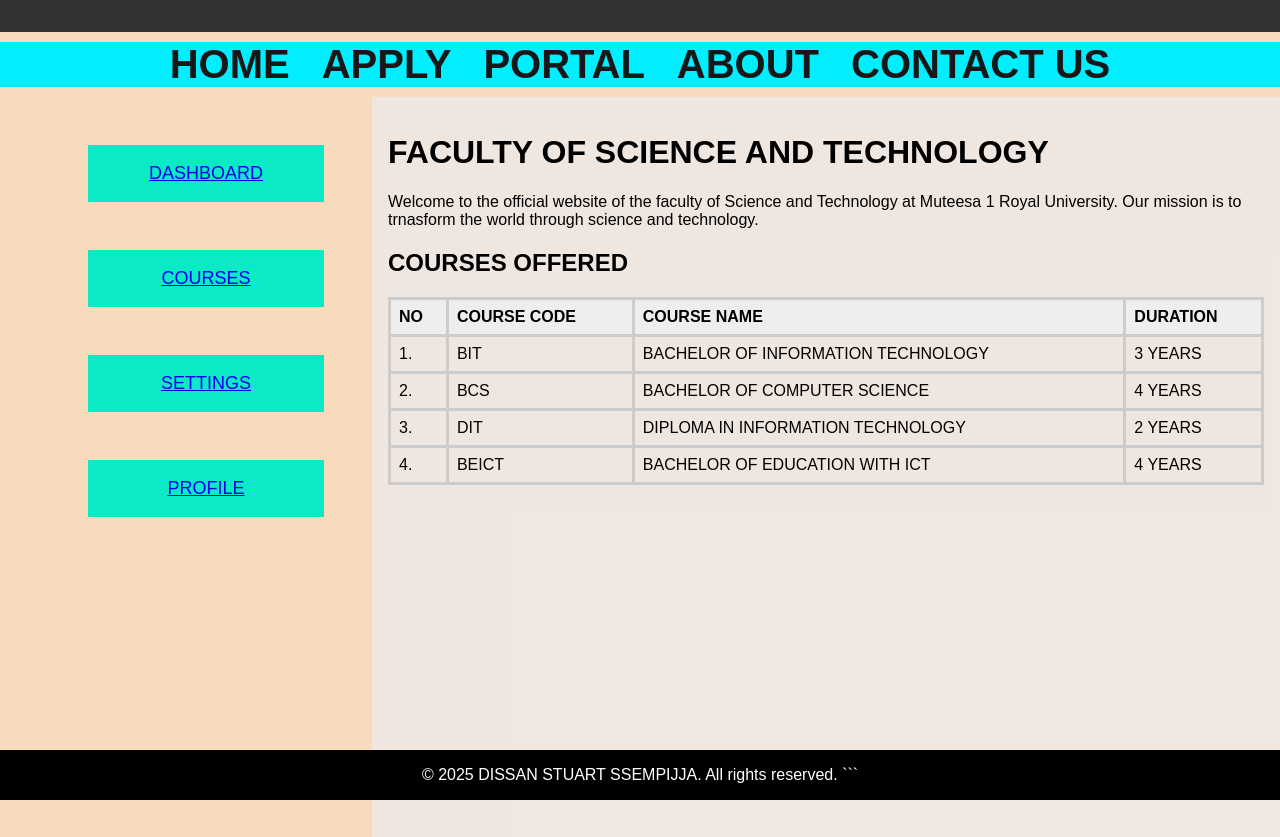
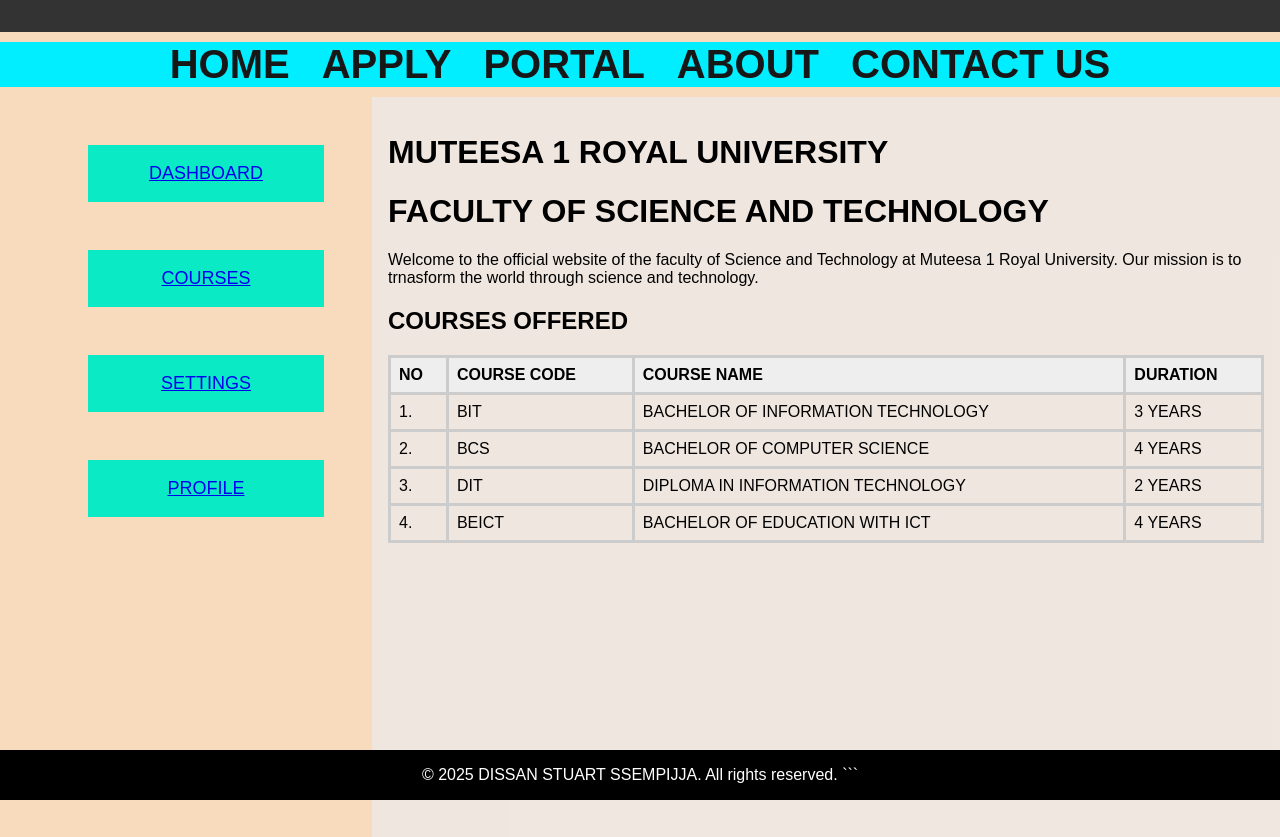
Before and after one commit to Dissan123/MY-FIRST-WEBPAGE, a plain HTML site: page index.html in a window 1280 px wide. Drawn offline with Linux system fonts and the light colour scheme.

Commit message:
Update index.html

```diff
--- a/index.html
+++ b/index.html
@@ -133,6 +133,7 @@
     <div class="main-content">
 
       <div class="heading">
+        <h1>MUTEESA 1 ROYAL UNIVERSITY</h1>
       <h1>FACULTY OF SCIENCE AND TECHNOLOGY</h1>
       <p>Welcome to the official website of the faculty of Science and Technology at Muteesa 1 Royal University. Our mission is to trnasform the world through science and technology.</p>
       <h2>COURSES OFFERED</h2>
```
